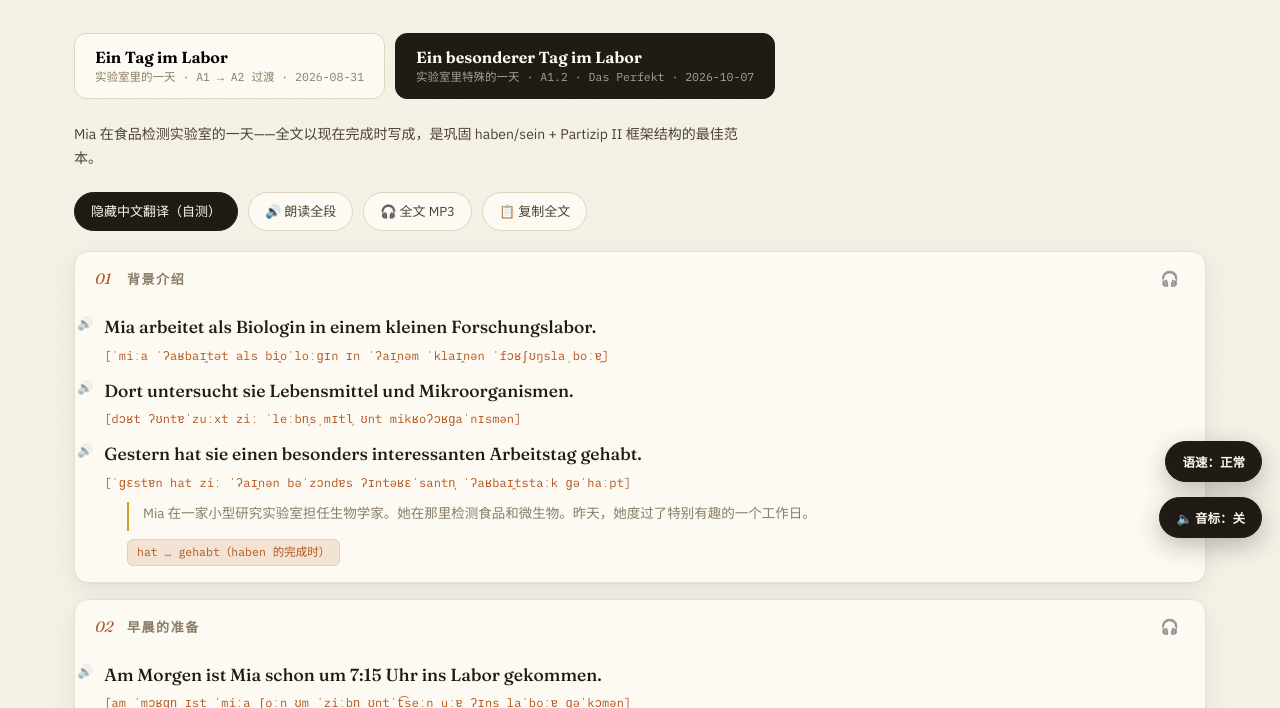
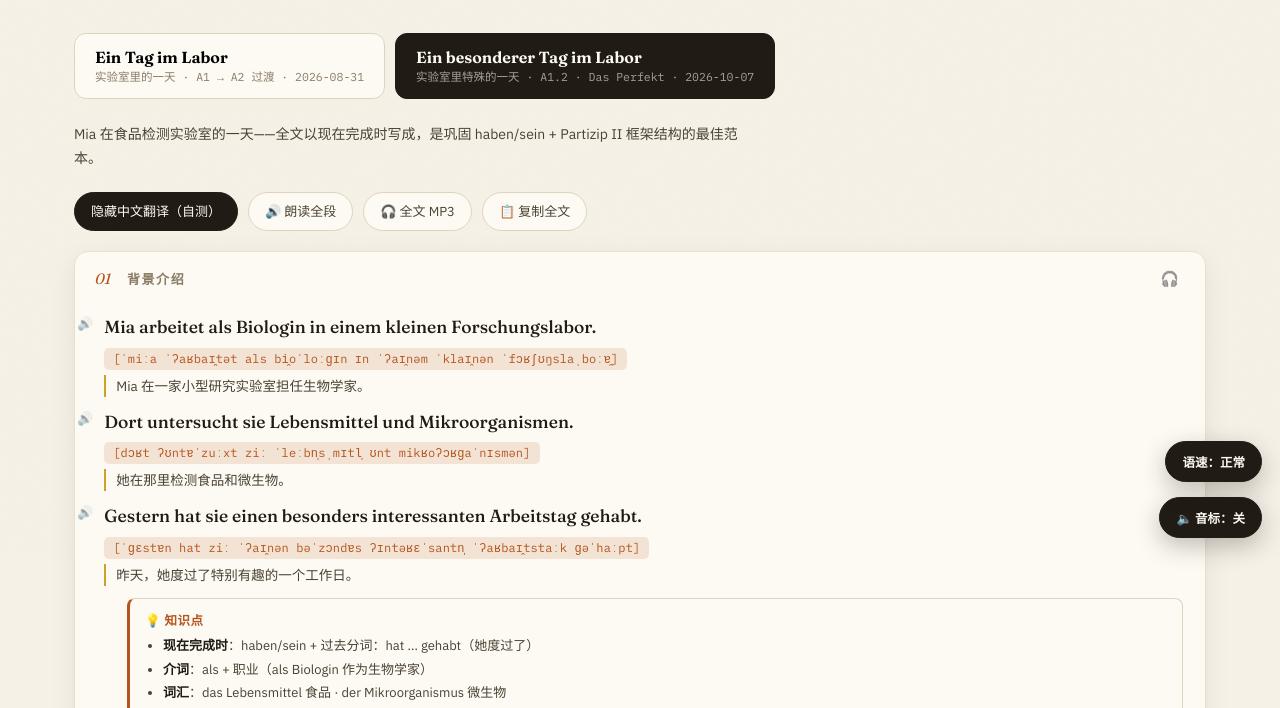
Before and after one commit to jianwu-atlas/deutschheft, a plain HTML site: page texte.html in a window 1280 px wide. Shown: the part 244-952 px from the top of the page. Drawn offline with Linux system fonts and the light colour scheme.

Commit message:
feat(texte): 课文精读三行堆叠（德文/音标/中文）+ 逐句中文 + 段末知识点
- deutsch.css: s-ipa 改浅色胶囊块(与德文明确区分); 新增 s-zh(金色左条) 与 para-notes 知识点框; hide-zh 改隐藏 s-zh; 暗色适配
- assets/js/data/texte-extra.js: 新建, 2篇x10段 逐句中文 zhs + 段末知识点 notes (不动 deutsch-data.js)
- deutsch.js renderTexts: 每句加 s-zh, 段末加 para-notes; 移除整段 para-zh
- i18n-en.js: 知识点→Key points
- 版本号: deutsch.css v35 / deutsch.js v33 / i18n-en.js v33; texte.html 加载 texte-extra.js?v=1

```diff
--- a/assets/css/deutsch.css
+++ b/assets/css/deutsch.css
@@ -526,7 +526,16 @@ body::before {
   padding: 3px 9px;
   border: 1px solid #E9CDB6;
 }
-.hide-zh .para-zh { display: none; }
+.para-notes {
+  margin: 12px 22px 4px 52px; padding: 11px 15px;
+  background: var(--paper-2); border: 1px solid var(--line);
+  border-left: 3px solid var(--accent); border-radius: 8px;
+}
+.para-notes .pn-title { display: block; font-size: 12.5px; font-weight: 700; color: var(--accent); margin-bottom: 5px; letter-spacing: .04em; }
+.para-notes ul { margin: 0; padding-left: 18px; }
+.para-notes li { font-size: 13px; color: var(--ink-2); line-height: 1.6; margin: 3px 0; }
+.para-notes li b { color: var(--ink); font-weight: 600; }
+.hide-zh .s-zh { display: none; }
 
 /* ---------------- 练习页 ---------------- */
 .quiz-grid { display: grid; grid-template-columns: repeat(auto-fill, minmax(215px, 1fr)); gap: 14px; }
@@ -686,7 +695,9 @@ body::before {
 [data-theme="dark"] .focus-box { background: #2A2118; }
 [data-theme="dark"] .verb-chip { background: #33261A; border-color: #4A3524; }
 [data-theme="dark"] .brand-mark { background: var(--ink); color: #17140F; }
-[data-theme="dark"] .para-zh { border-left-color: #8A6C2F; }
+[data-theme="dark"] .s-zh { border-left-color: #8A6C2F; }
+[data-theme="dark"] .s-ipa { background: #33261A; color: #E0A96D; }
+[data-theme="dark"] .para-notes { background: #2A2118; border-color: #4A3524; border-left-color: #C4652A; }
 
 /* ============================================================
    Notion 笔记页（prose 排版 + 导入面板）
@@ -842,7 +853,16 @@ body::before {
 .s-sp:hover { opacity: 1; transform: scale(1.15); }
 .s-main { flex: 1; }
 .s-text { font-family: var(--font-display); font-size: 17.5px; font-weight: 500; line-height: 1.75; color: var(--ink); }
-.s-ipa { display: block; font-family: var(--font-mono); font-size: 12px; color: var(--accent); margin-top: 3px; letter-spacing: .01em; }
+.s-ipa {
+  display: block; width: fit-content; max-width: 100%;
+  font-family: var(--font-mono); font-size: 12px; color: var(--accent);
+  margin-top: 5px; padding: 1px 9px; background: var(--accent-soft);
+  border-radius: 5px; letter-spacing: .01em;
+}
+.s-zh {
+  display: block; font-size: 13.5px; color: var(--ink-2);
+  margin-top: 5px; padding-left: 10px; border-left: 2px solid var(--gold);
+}
 .sentence-table .s-ipa { display: block; }
 .sentence-table .s-de { width: 58%; }
 .sentence-table .s-sp { font-size: 11px; padding: 0 2px; }
--- a/assets/js/data/i18n-en.js
+++ b/assets/js/data/i18n-en.js
@@ -785,7 +785,7 @@ Object.assign(window.EN_UI, {
 /* 课文 */
 "实验室里的一天 · A1 → A2 过渡 · 2026-08-31":"A day in the lab · A1 → A2 bridge · 2026-08-31",
 "实验室里特殊的一天 · A1.2 · Das Perfekt · 2026-10-07":"A special day in the lab · A1.2 · Das Perfekt · 2026-10-07",
-"🔊 朗读全段":"🔊 Read the whole text","📋 复制全文":"📋 Copy full text","✓ 已复制":"✓ Copied",
+"🔊 朗读全段":"🔊 Read the whole text","📋 复制全文":"📋 Copy full text","✓ 已复制":"✓ Copied","💡 知识点":"💡 Key points",
 "语速：慢":"Speed: slow","语速：正常":"Speed: normal","语速：快":"Speed: fast",
 "hat … gehabt（haben 的完成时）":"hat … gehabt (perfect of haben)",
 "ist … gekommen（位移 → sein）":"ist … gekommen (motion → sein)","hat … eingeschaltet（可分）":"hat … eingeschaltet (separable)",
--- /dev/null
+++ b/assets/js/data/texte-extra.js
@@ -0,0 +1,165 @@
+/* eslint-disable */
+// 课文精读增强数据：逐句中文（zhs）+ 段末知识点（notes）
+// 由 Jian 2026-10-13 要求新增：① 一行德文 / 一行音标 / 一行中文；② 段末强调并解释重要知识点&词汇&语法
+// 结构：window.TEXTE_EXTRA[textId][段序号(1-based)] = { zhs:[逐句中文], notes:[{k:分类, v:说明}] }
+// 说明：zhs 与正文 splitSentences(p.de) 一一对应；notes 的 k 建议用「语序 / 从句 / 可分动词 / 词汇 …」
+window.TEXTE_EXTRA = {
+  t1: {
+    1: {
+      zhs: ["我叫 Daniel。", "我 38 岁，在一家实验室担任生物学家。", "我对植物和细胞特别感兴趣。"],
+      notes: [
+        { k: "语序", v: "德语陈述句里，变位动词固定占第二位：Ich bin … / Ich arbeite …" },
+        { k: "搭配", v: "sich interessieren für + 第四格（对……感兴趣）" },
+        { k: "词汇", v: "der Biologe 生物学家 · das Labor 实验室 · die Pflanze 植物 · die Zelle 细胞" }
+      ]
+    },
+    2: {
+      zhs: ["我的工作日 8 点开始。", "我到实验室时，先穿上实验服。", "然后我洗手并准备工作台。"],
+      notes: [
+        { k: "可分动词", v: "anziehen（穿上）、vorbereiten（准备）——前缀甩到句尾：ziehe … an / bereite … vor" },
+        { k: "时间", v: "um 8:00 Uhr（在……点）" },
+        { k: "从句", v: "wenn ich ins Labor komme —— wenn 从句里动词到句尾" }
+      ]
+    },
+    3: {
+      zhs: ["早上我检查实验。", "我研究植物细胞，经常用显微镜工作。", "在显微镜下，我能看到肉眼看不见的微小东西。"],
+      notes: [
+        { k: "关系从句", v: "… Dinge, die man … sehen kann —— die 引导定语从句，动词到句尾" },
+        { k: "情态动词", v: "kann … sehen —— 情态动词 + 实义动词不定式到句尾" },
+        { k: "介词", v: "mit + 第三格（mit einem Mikroskop 用显微镜）" }
+      ]
+    },
+    4: {
+      zhs: ["我也做很多笔记。", "每个实验我都记下我做了什么、观察到了什么。", "这对我的工作非常重要。"],
+      notes: [
+        { k: "可分动词", v: "aufschreiben（记下）→ schreibe … auf" },
+        { k: "从句", v: "was ich mache / was ich beobachte —— 间接疑问从句，动词到句尾" },
+        { k: "介词", v: "für + 第四格（für meine Arbeit 对我的工作）" }
+      ]
+    },
+    5: {
+      zhs: ["10 点半左右我短暂休息。", "我喝杯咖啡，和同事们聊天。", "我们聊工作，有时也聊周末或家人。"],
+      notes: [
+        { k: "介词", v: "sprechen mit + 第三格（和某人）· über + 第四格（关于某事）" },
+        { k: "时间", v: "gegen 10:30 Uhr（约……点）" }
+      ]
+    },
+    6: {
+      zhs: ["之后我回到实验室。", "有时我准备新实验。", "我使用各种仪器并检测样品。", "样品可以是比如一小块植物。"],
+      notes: [
+        { k: "可分动词", v: "vorbereiten（准备）→ bereite … vor" },
+        { k: "情态动词", v: "kann … sein —— 情态动词 + 不定式到句尾" },
+        { k: "短语", v: "zum Beispiel（缩写 z. B.）例如" }
+      ]
+    },
+    7: {
+      zhs: ["12 点半我午休。", "我通常和同事们在食堂吃饭。"],
+      notes: [
+        { k: "倒装", v: "时间状语 Meistens 置句首 → 动词第二位、主语后移" },
+        { k: "介词", v: "in der Kantine（in + 第三格，表地点）" }
+      ]
+    },
+    8: {
+      zhs: ["下午我常在电脑前工作。", "我查看实验结果、撰写报告。", "有时我们也开会。", "我们讨论新项目和研究。"],
+      notes: [
+        { k: "可分动词", v: "sich etwas ansehen（查看）→ sehe mir … an" },
+        { k: "介词", v: "über + 第四格（über neue Projekte 关于新项目）" }
+      ]
+    },
+    9: {
+      zhs: ["我的工作日常在 17 点结束。", "回家前，我整理工作台并再次检查实验。"],
+      notes: [
+        { k: "从句", v: "bevor ich nach Hause gehe —— bevor 从句里动词到句尾" },
+        { k: "可分动词", v: "aufräumen（整理）→ räume … auf" }
+      ]
+    },
+    10: {
+      zhs: ["我的工作有时很难，但从不无聊。", "我喜欢生物学，因为总有新东西可以发现。"],
+      notes: [
+        { k: "从句", v: "weil es … gibt —— weil 从句里动词到句尾" },
+        { k: "名词化", v: "etwas Neues（形容词名词化：新的东西）" }
+      ]
+    }
+  },
+  t2: {
+    1: {
+      zhs: ["Mia 在一家小型研究实验室担任生物学家。", "她在那里检测食品和微生物。", "昨天，她度过了特别有趣的一个工作日。"],
+      notes: [
+        { k: "现在完成时", v: "haben/sein + 过去分词：hat … gehabt（她度过了）" },
+        { k: "介词", v: "als + 职业（als Biologin 作为生物学家）" },
+        { k: "词汇", v: "das Lebensmittel 食品 · der Mikroorganismus 微生物" }
+      ]
+    },
+    2: {
+      zhs: ["早上 7:15，Mia 就来到了实验室。", "她首先打开电脑、读了电子邮件。", "之后她穿上实验服并洗了手。"],
+      notes: [
+        { k: "助动词", v: "kommen 用 sein（ist … gekommen）——位移/状态变化用 sein" },
+        { k: "可分动词", v: "einschalten → eingeschaltet、anziehen → angezogen（ge- 夹在中间）" },
+        { k: "时间", v: "um 7:15 Uhr（在……点）" }
+      ]
+    },
+    3: {
+      zhs: ["她的桌上放着几份来自乳品厂的样品。", "Mia 需要检测样品中是否存在特定细菌。", "首先，她检查了所有容器，并记录了样品编号。"],
+      notes: [
+        { k: "完成时", v: "stehen → hat … gestanden（放置/站立）" },
+        { k: "从句", v: "ob … vorhanden sind —— ob 引导间接疑问从句" },
+        { k: "-ieren 动词", v: "kontrollieren / notieren 的过去分词不加 ge-（kontrolliert / notiert）" }
+      ]
+    },
+    4: {
+      zhs: ["随后，Mia 准备了少量样品。", "她使用了不同的仪器，工作非常细致。", "同事 Elena 随后来到实验室，协助了 Mia 的工作。"],
+      notes: [
+        { k: "可分动词", v: "vorbereiten → vorbereitet（不加 ge-）" },
+        { k: "不可分前缀", v: "benutzen → benutzt（be- 开头的动词不加 ge-）" },
+        { k: "搭配", v: "jdm. bei etw. helfen ——帮助某人做某事（helfen + 第三格）" }
+      ]
+    },
+    5: {
+      zhs: ["10 点左右，两人短暂休息。", "Mia 喝了杯咖啡，Elena 吃了盒酸奶。", "期间她们聊到了假期和周末计划。"],
+      notes: [
+        { k: "过去分词", v: "trinken → getrunken、essen → gegessen（强变化）" },
+        { k: "连接", v: "dabei 指代「与此同时」" },
+        { k: "介词", v: "über + 第四格（über ihren Urlaub 关于她的假期）" }
+      ]
+    },
+    6: {
+      zhs: ["休息过后，Mia 和 Elena 继续检测样品。", "在一份样品中，她们发现了一个意料之外的结果。", "因此她们把检测重新做了一遍。"],
+      notes: [
+        { k: "过去分词", v: "finden → gefunden（强变化 i→u）" },
+        { k: "-ieren 动词", v: "wiederholen → wiederholt（不加 ge-）" },
+        { k: "倒装", v: "Deshalb 置句首 → 动词第二位、主语后移" }
+      ]
+    },
+    7: {
+      zhs: ["12:30 她们去了食堂。", "午饭后 Mia 回到实验室。", "她在电脑上录入了新的结果。"],
+      notes: [
+        { k: "助动词", v: "gehen 用 sein（sind … gegangen）——位移用 sein" },
+        { k: "可分动词", v: "eintragen → eingetragen（可分）" },
+        { k: "介词", v: "in die Kantine（in + 第四格，表方向）" }
+      ]
+    },
+    8: {
+      zhs: ["下午，Mia 和团队主管通了电话。", "她向主管讲述了这一异常结果。", "主管决定团队第二天做进一步测试。"],
+      notes: [
+        { k: "-ieren 动词", v: "telefonieren → telefoniert（不加 ge-）" },
+        { k: "搭配", v: "jdm. von etw. erzählen（向某人讲述某事）" },
+        { k: "从句", v: "dass … machen soll —— dass 从句 + 情态动词到句尾" }
+      ]
+    },
+    9: {
+      zhs: ["最后，Mia 整理了工作台、清洗了仪器，并将样品安全归位。", "16:30 她骑自行车回家了。"],
+      notes: [
+        { k: "可分动词", v: "aufräumen → aufgeräumt、wegräumen → weggeräumt（ge- 夹在中间）" },
+        { k: "助动词", v: "fahren 用 sein（ist … gefahren）——位移用 sein" }
+      ]
+    },
+    10: {
+      zhs: ["晚上 Mia 很累。", "但她依然很满足，因为这一天她学到了新东西。"],
+      notes: [
+        { k: "过去时", v: "war = sein 的过去时（表状态）" },
+        { k: "连词", v: "trotzdem（尽管如此）/ denn（因为）" },
+        { k: "名词化", v: "etwas Neues（形容词名词化）" }
+      ]
+    }
+  }
+};
--- a/assets/js/deutsch.js
+++ b/assets/js/deutsch.js
@@ -862,6 +862,7 @@ function renderTexts(app) {
     <div id="textBody" class="${textState.hideZh ? "hide-zh" : ""}">
       ${t.paragraphs.map((p, i) => {
         const sents = splitSentences(p.de);
+        const ex = (window.TEXTE_EXTRA && window.TEXTE_EXTRA[t.id] && window.TEXTE_EXTRA[t.id][i + 1]) || {};
         return `
         <div class="card para">
           <div class="para-head"><span class="para-no">${String(i + 1).padStart(2, "0")}</span><span class="para-title">${p.title || ""}</span><button class="para-mp3" data-i="${i}" title="听本段 MP3（微软神经语音；点击朗读）">🎧</button></div>
@@ -869,10 +870,14 @@ function renderTexts(app) {
             ${sents.map((s, si) => `
               <div class="s-line">
                 <button class="s-sp" data-de="${esc(s)}" title="朗读此句">🔊</button>
-                <div class="s-main"><span class="s-text">${s}</span>${p.ips && p.ips[si] ? `<span class="s-ipa">${p.ips[si]}</span>` : ""}</div>
+                <div class="s-main">
+                  <span class="s-text">${s}</span>
+                  ${p.ips && p.ips[si] ? `<span class="s-ipa">${p.ips[si]}</span>` : ""}
+                  ${ex.zhs && ex.zhs[si] ? `<span class="s-zh">${esc(ex.zhs[si])}</span>` : ""}
+                </div>
               </div>`).join("")}
           </div>
-          <div class="para-zh">${p.zh}</div>
+          ${ex.notes && ex.notes.length ? `<div class="para-notes"><span class="pn-title">💡 知识点</span><ul>${ex.notes.map(n => `<li><b>${esc(n.k)}</b>：${esc(n.v)}</li>`).join("")}</ul></div>` : ""}
           ${p.verbs ? `<div class="para-verbs">${p.verbs.map(v => `<span class="verb-chip">${v}</span>`).join("")}</div>` : ""}
         </div>`;
       }).join("")}
```
Also changed, not shown: AGENTS.md (+6 -0 lines), formen.html (+3 -3 lines), grammatik.html (+3 -3 lines), index.html (+3 -3 lines), kursplan.html (+3 -3 lines), lehrbuch.html (+3 -3 lines), lektionen.html (+3 -3 lines), notion.html (+3 -3 lines), referenz.html (+3 -3 lines), texte.html (+4 -3 lines), tts.html (+2 -2 lines), uebungen.html (+3 -3 lines), wortschatz.html (+3 -3 lines).
